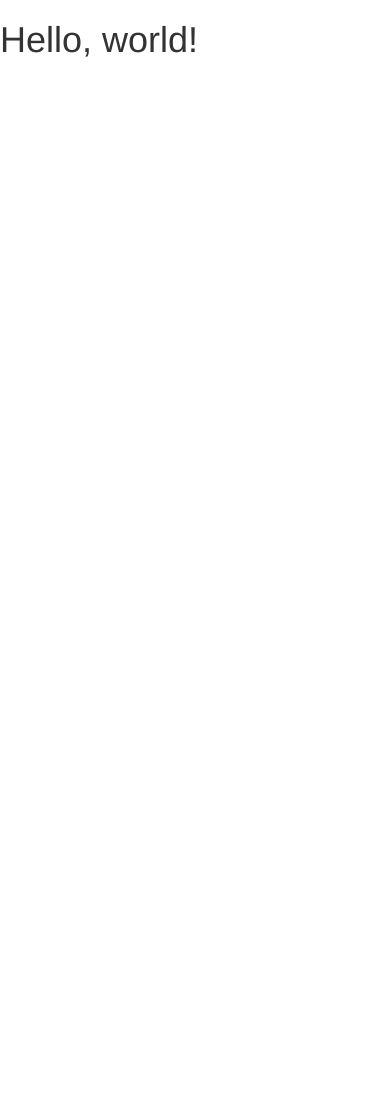
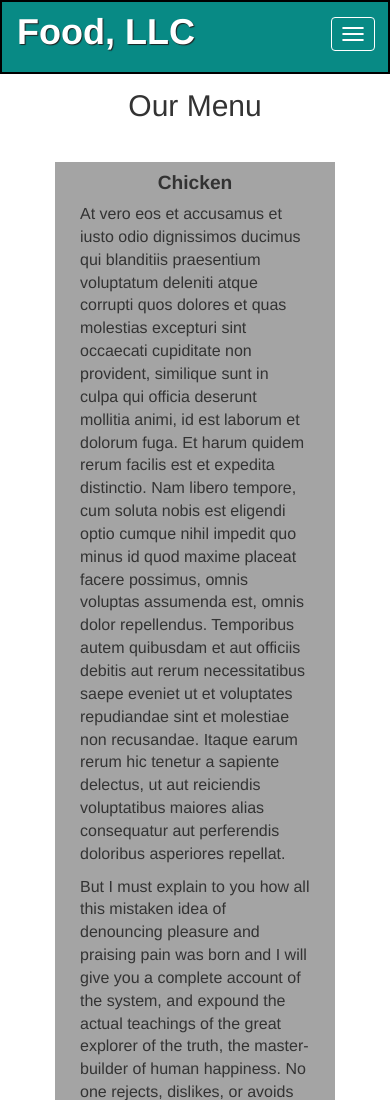
Before and after one commit to serge02/HCJ-Class, a plain HTML site: page mod3-sol/index.html in a window 390 px wide. Shown: the top 1100 px of the page. Before the commit the page ends 844 px from the top, so only its background shows below. Drawn offline with Linux system fonts and the light colour scheme.

Commit message:
Final version.

```diff
--- a/mod3-sol/css/styles.css
+++ b/mod3-sol/css/styles.css
@@ -0,0 +1,80 @@
+body {
+	box-sizing: border-box;
+	font-size: 16px;
+	margin: 0;
+	padding: 0;
+}
+#header-nav	{
+	background-color: #088A85;
+	border-radius: 0;
+	border: 2px solid black;
+	margin-bottom: -5px;
+}
+nav #header-content {
+	padding: 0;
+}
+.navbar>.container-fluid .navbar-brand {
+    padding: 0;
+    margin: 10px 0 10px 15px;
+}
+.navbar-brand h1 {
+	color: #fff;
+	font-weight: bold;
+	text-shadow: 1px 1px 1px #222;
+	margin: 0;
+}
+.navbar-brand a:hover, .navbar-brand a:focus {
+	text-decoration: none;
+}
+.navbar-header button.navbar-toggle {
+	margin-right: 28px;
+	margin-top: 15px;
+	clear: both;
+}
+.navbar-header button.navbar-toggle, .navbar-header .icon-bar {
+	border: 1px solid #fff;
+}
+div #food-list {
+	width: 100%;
+	padding: 0;
+	margin: auto;
+}
+div #nav-list {
+	padding: 0;
+	margin: 0;
+	background-color: #2A4D7E;
+}
+#nav-list li a {
+	color: #fff;
+	font-style: italic;
+}
+#nav-list li a:hover, #nav-list li a:focus {
+	color: #969C9D;
+}
+#nav-list li hr {
+	margin-top: 0;
+	margin-bottom: 5px;
+}
+#mainblock {
+	background-color: #A4A4A4;
+	width: 100%;
+	padding: 10px 25px 15px;
+	margin: 0 auto 15px;
+}
+#subtitle h2 {
+	margin-bottom: 40px;
+}
+#subtitle2 h3 {
+	font-weight: bold;
+	font-size: 1.2em;
+	margin-top: 0;
+}
+@media (max-width: 767px) {
+	#body-content {
+		margin-right: 40px;
+		margin-left: 40px;
+	}
+	.container-fluid>.navbar-header {
+    margin-left: 0;
+	}
+}
--- a/mod3-sol/index.html
+++ b/mod3-sol/index.html
@@ -9,8 +9,45 @@
     <link rel="stylesheet" type="text/css" href="css/styles.css">
   </head>
   <body>
-    <h1>Hello, world!</h1>
-
+    <header>
+      <nav id="header-nav" class="navbar navbar-default">
+        <div id="header-content" class="container-fluid">
+          <div class="navbar-header">
+            <button type="button" class="navbar-toggle collapsed" data-toggle="collapse" data-target="#food-list" aria-expanded="false">
+              <span class="sr-only">Toggle navigation</span>
+              <span class="icon-bar"></span>
+              <span class="icon-bar"></span>
+              <span class="icon-bar"></span>
+            </button>
+            <div class="navbar-brand">
+              <a href="#"><h1>Food, LLC</h1></a>
+            </div>
+          </div>
+          <div id="food-list" class="collapse navbar-collapse">
+            <ul id="nav-list" class="nav navbar-nav visible-xs text-center">
+              <li><a href="#">Chicken</a><hr></li>
+              <li><a href="#">Beef</a><hr></li>
+              <li><a href="#">Sushi</a></li>
+            </ul>
+          </div>
+        </div>
+      </nav>
+    </header>
+    <div id="body-content" class="container-fluid">
+        <span id="subtitle" class="text-center"><h2>Our Menu </h2></span>
+        <div class="row">
+          <div class="col-xs-12">
+          <div id="mainblock">
+              <span id="subtitle2" class="text-center"><h3>Chicken</h3></span>
+              <p>At vero eos et accusamus et iusto odio dignissimos ducimus qui blanditiis praesentium voluptatum deleniti atque corrupti quos dolores et quas molestias excepturi sint occaecati cupiditate non provident, similique sunt in culpa qui officia deserunt mollitia animi, id est laborum et dolorum fuga. Et harum quidem rerum facilis est et expedita distinctio. Nam libero tempore, cum soluta nobis est eligendi optio cumque nihil impedit quo minus id quod maxime placeat facere possimus, omnis voluptas assumenda est, omnis dolor repellendus. Temporibus autem quibusdam et aut officiis debitis aut rerum necessitatibus saepe eveniet ut et voluptates repudiandae sint et molestiae non recusandae. Itaque earum rerum hic tenetur a sapiente delectus, ut aut reiciendis voluptatibus maiores alias consequatur aut perferendis doloribus asperiores repellat.</p>
+              <p>But I must explain to you how all this mistaken idea of denouncing pleasure and praising pain was born and I will give you a complete account of the system, and expound the actual teachings of the great explorer of the truth, the master-builder of human happiness. No one rejects, dislikes, or avoids pleasure itself, because it is pleasure, but because those who do not know how to pursue pleasure rationally encounter consequences that are extremely painful. Nor again is there anyone who loves or pursues or desires to obtain pain of itself, because it is pain, but because occasionally circumstances occur in which toil and pain can procure him some great pleasure. To take a trivial example, which of us ever undertakes laborious physical exercise, except to obtain some advantage from it? But who has any right to find fault with a man who chooses to enjoy a pleasure that has no annoying consequences, or one who avoids a pain that produces no resultant pleasure?</p>
+              <p>Sed ut perspiciatis unde omnis iste natus error sit voluptatem accusantium doloremque laudantium, totam rem aperiam, eaque ipsa quae ab illo inventore veritatis et quasi architecto beatae vitae dicta sunt explicabo. Nemo enim ipsam voluptatem quia voluptas sit aspernatur aut odit aut fugit, sed quia consequuntur magni dolores eos qui ratione voluptatem sequi nesciunt. Neque porro quisquam est, qui dolorem ipsum quia dolor sit amet, consectetur, adipisci velit, sed quia non numquam eius modi tempora incidunt ut labore et dolore magnam aliquam quaerat voluptatem. Ut enim ad minima veniam, quis nostrum exercitationem ullam corporis suscipit laboriosam, nisi ut aliquid ex ea commodi consequatur? Quis autem vel eum iure reprehenderit qui in ea voluptate velit esse quam nihil molestiae consequatur, vel illum qui dolorem eum fugiat quo voluptas nulla pariatur?</p>
+              <p>At vero eos et accusamus et iusto odio dignissimos ducimus qui blanditiis praesentium voluptatum deleniti atque corrupti quos dolores et quas molestias excepturi sint occaecati cupiditate non provident, similique sunt in culpa qui officia deserunt mollitia animi, id est laborum et dolorum fuga. Et harum quidem rerum facilis est et expedita distinctio. Nam libero tempore, cum soluta nobis est eligendi optio cumque nihil impedit quo minus id quod maxime placeat facere possimus, omnis voluptas assumenda est, omnis dolor repellendus. Temporibus autem quibusdam et aut officiis debitis aut rerum necessitatibus saepe eveniet ut et voluptates repudiandae sint et molestiae non recusandae. Itaque earum rerum hic tenetur a sapiente delectus, ut aut reiciendis voluptatibus maiores alias consequatur aut perferendis doloribus asperiores repellat.</p>
+              <p>But I must explain to you how all this mistaken idea of denouncing pleasure and praising pain was born and I will give you a complete account of the system, and expound the actual teachings of the great explorer of the truth, the master-builder of human happiness. No one rejects, dislikes, or avoids pleasure itself, because it is pleasure, but because those who do not know how to pursue pleasure rationally encounter consequences that are extremely painful. Nor again is there anyone who loves or pursues or desires to obtain pain of itself, because it is pain, but because occasionally circumstances occur in which toil and pain can procure him some great pleasure. To take a trivial example, which of us ever undertakes laborious physical exercise, except to obtain some advantage from it? But who has any right to find fault with a man who chooses to enjoy a pleasure that has no annoying consequences, or one who avoids a pain that produces no resultant pleasure?</p>
+            </div>
+          </div>
+        </div>
+    </div>
     <!-- jQuery (necessary for Bootstrap's JavaScript plugins) -->
     <script type="text/javascript" src="js/jquery-3.1.1.min.js"></script>
     <script src="js/bootstrap.min.js"></script>
```
